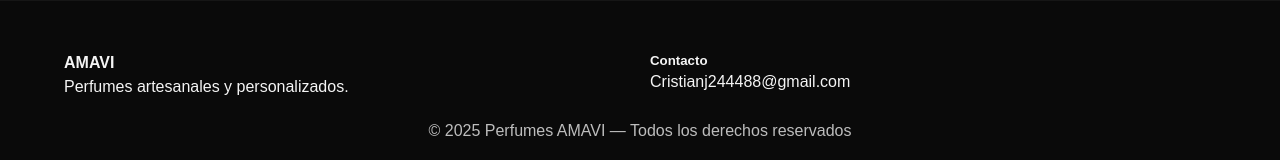
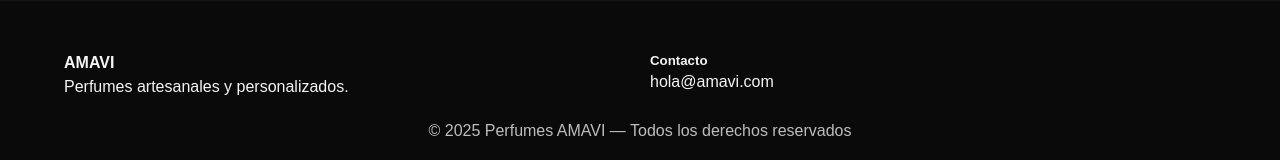
Before and after one commit to Juandavidgonzalezmahecha/Perfumes-AMAVI, a plain HTML site: page index.html in a window 1280 px wide. Shown: the part 863-1023 px from the top of the page. Drawn offline with Linux system fonts and the light colour scheme; no server answers.

Commit message:
Update contact email in footer

```diff
--- a/index.html
+++ b/index.html
@@ -59,7 +59,7 @@
       </div>
       <div>
         <h5>Contacto</h5>
-        <p>Cristianj244488@gmail.com</p>
+        <p>hola@amavi.com</p>
       </div>
     </div>
     <p class="center text-muted" style="margin-top:20px;">&copy; 2025 Perfumes AMAVI — Todos los derechos reservados</p>
```
